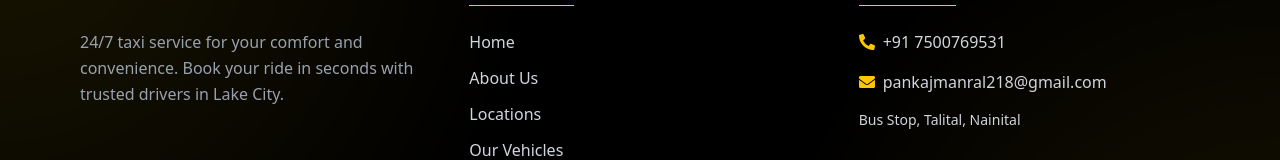
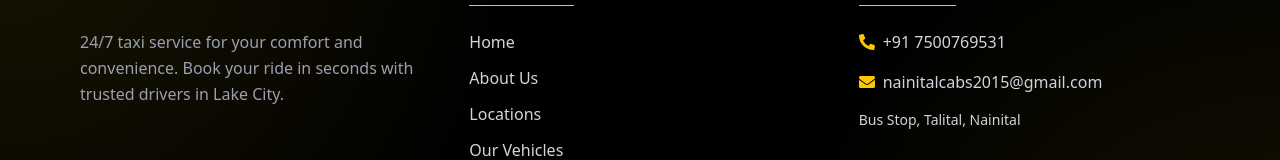
Before and after one commit to abhirawat24/cabservice, a React (Vite) app: page / in a window 1280 px wide. Shown: the part 6179-6339 px from the top of the page. Built offline with nearby package versions, Linux system fonts and the light colour scheme.

Commit message:
email update

```diff
--- a/src/components/Contact.jsx
+++ b/src/components/Contact.jsx
@@ -33,7 +33,7 @@ export default function Contact() {
 
             {/* Gmail Button */}
             <a
-              href="mailto:pankajmanral218@gmail.com"
+              href="mailto:nainitalcabs2015@gmail.com"
               className="flex items-center gap-3 border-2 border-red-500 bg-red-50 text-red-600 px-8 py-4 rounded-xl hover:bg-red-500 hover:text-white hover:shadow-lg transition text-lg font-medium w-full sm:w-auto justify-center"
             >
               <FaEnvelope className="text-2xl" /> Gmail
--- a/src/components/Footer.jsx
+++ b/src/components/Footer.jsx
@@ -46,8 +46,8 @@ const Footer = () => {
             </li>
             <li className="flex items-center gap-2">
               <FaEnvelope className="text-yellow-400" />
-              <a href="mailto:pankajmanral218@gmail.com" className="hover:text-yellow-400">
-                pankajmanral218@gmail.com
+              <a href="mailto:nainitalcabs2015@gmail.com" className="hover:text-yellow-400">
+                nainitalcabs2015@gmail.com
               </a>
             </li>
             <li className="text-sm">
--- a/src/components/Navbar.jsx
+++ b/src/components/Navbar.jsx
@@ -36,7 +36,7 @@ const Navbar = () => {
             <FaPhoneAlt /> +91 7902129644
           </a>
           <a
-            href="mailto:pankajmanral218@gmail.com?subject=Cab%20Booking%20Inquiry&body=Hi,%20I%20am%20interested%20in%20booking%20a%20ride%20with%20Nainital%20Cabs.%20Can%20you%20please%20share%20the%20available%20options%20and%20pricing?"
+            href="mailto:nainitalcabs2015@gmail.com?subject=Cab%20Booking%20Inquiry&body=Hi,%20I%20am%20interested%20in%20booking%20a%20ride%20with%20Nainital%20Cabs.%20Can%20you%20please%20share%20the%20available%20options%20and%20pricing?"
             className="flex items-center gap-2 cursor-pointer hover:text-amber-100 text-lg"
           >
             <FaEnvelope /> E-mail
```
